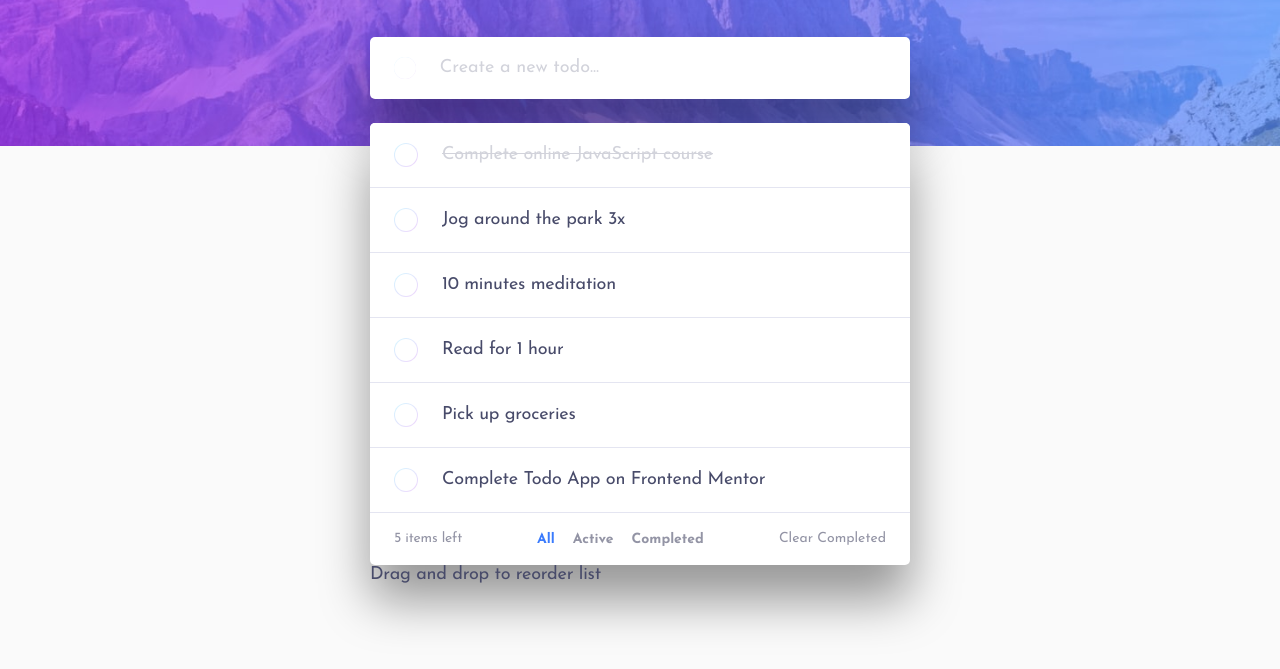
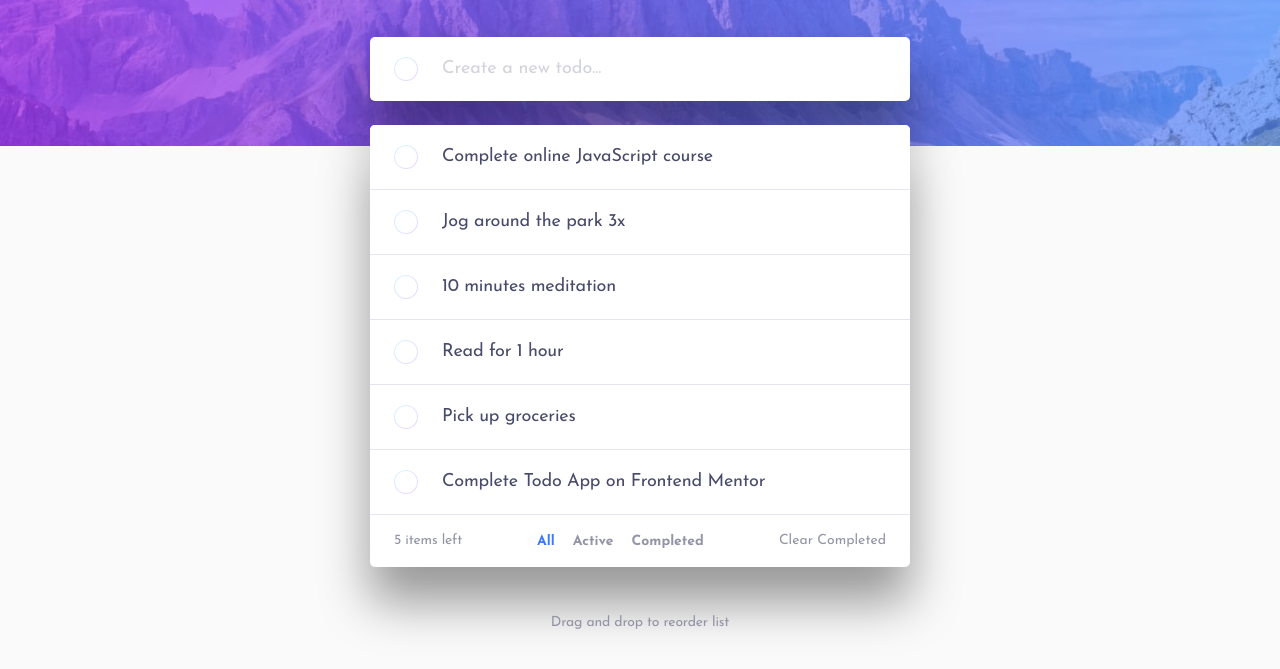
Before and after one commit to karolbanat/fem-todo-app, a website: page index.html in a window 1280 px wide. Shown: the part 121-790 px from the top of the page. Drawn offline with Linux system fonts and the light colour scheme.

Commit message:
Form button size fix

```diff
--- a/index.html
+++ b/index.html
@@ -47,7 +47,7 @@
         <section class="todo-body">
           <h2 class="visually-hidden">Todo list</h2>
           <ul class="todo-list">
-            <li class="task" data-status="completed">
+            <li class="task" data-status="active">
               <button aria-labelledby="task-1" aria-checked="false" role="checkbox" class="check-button">
                 <img src="./dist/images/icon-check.svg" alt="">
               </button>
--- a/src/sass/components/_index.scss
+++ b/src/sass/components/_index.scss
@@ -5,3 +5,4 @@
 @forward './task';
 @forward './todo-counter';
 @forward './filters';
+@forward './reorder-info';
--- /dev/null
+++ b/src/sass/components/_reorder-info.scss
@@ -0,0 +1,6 @@
+.reorder-info {
+	margin-block-start: var(--spacer-rem-650);
+	font-size: var(--fz-200);
+	text-align: center;
+	color: var(--reorder-info);
+}
--- a/src/sass/components/_todo-form.scss
+++ b/src/sass/components/_todo-form.scss
@@ -8,6 +8,10 @@
 	background-color: var(--bg-todo);
 	border-radius: var(--borr-200);
 	box-shadow: var(--shadow);
+
+	& button[type='submit'] {
+		flex: 1 0 auto;
+	}
 
 	&__input {
 		width: 100%;
```
Also changed, not shown: dist/css/main.min.css.
